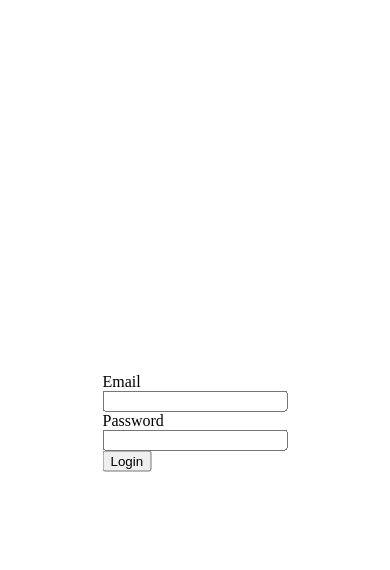
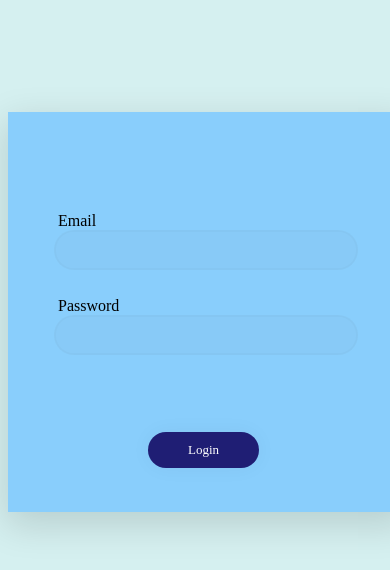
Before and after one commit to koleshchatov/newReal, a React (Vite) app in the folder my-react-app/: page /authPage in a window 390 px wide. Shown: the top 570 px of the page. Built offline with nearby package versions, Linux system fonts and the light colour scheme.

Commit message:
начал адаптивную верстку

```diff
--- a/my-react-app/src/Pages/AuthPage/authPage.module.css
+++ b/my-react-app/src/Pages/AuthPage/authPage.module.css
@@ -1,7 +1,111 @@
-.authForm {
-  position: absolute;
-  top: 50%;
-  left: 50%;
-  transform: translate(-50%, -50%);
-  align-content: center;
+body {
+  background-color: #d5f0f0;
+  font-family: "Times New Roman", Times, serif;
 }
+
+.main {
+  background-color: #89cefc;
+  width: 400px;
+  height: 400px;
+  margin: 7em auto;
+  border-radius: 0.5em;
+  box-shadow: 0px 11px 35px 2px rgba(0, 0, 0, 0.14);
+  content: "width=device-width, initial-scale=1";
+}
+
+.sign {
+  padding-top: 40px;
+  color: #8c55aa;
+  font-family: "Times New Roman", Times, serif;
+  font-weight: bold;
+  font-size: 23px;
+}
+
+.un {
+  width: 76%;
+  color: rgb(32, 7, 170);
+  font-weight: 700;
+  font-size: 14px;
+  letter-spacing: 1px;
+  background: rgba(136, 126, 126, 0.04);
+  padding: 10px 20px;
+  border: none;
+  border-radius: 20px;
+  outline: none;
+  box-sizing: border-box;
+  border: 2px solid rgba(0, 0, 0, 0.02);
+  margin-bottom: 50px;
+  margin-left: 46px;
+
+  margin-bottom: 27px;
+  font-family: "Times New Roman", Times, serif;
+}
+
+form.form1 {
+  padding-top: 100px;
+  text-align: left;
+}
+
+.pass {
+  width: 76%;
+  color: rgb(38, 50, 56);
+  font-weight: 700;
+  font-size: 14px;
+  letter-spacing: 1px;
+  background: rgba(136, 126, 126, 0.04);
+  padding: 10px 20px;
+  border: none;
+  border-radius: 20px;
+  outline: none;
+  box-sizing: border-box;
+  border: 2px solid rgba(0, 0, 0, 0.02);
+  margin-bottom: 50px;
+  margin-left: 46px;
+  margin-bottom: 27px;
+  font-family: "Times New Roman", Times, serif;
+}
+
+.un:focus,
+.pass:focus {
+  border: 2px solid rgba(245, 5, 5, 0.18) !important;
+}
+
+.submit {
+  margin-top: 50px;
+  cursor: pointer;
+  border-radius: 5em;
+  color: #fff;
+  background: #1f1e74;
+  border: 0;
+  padding-left: 40px;
+  padding-right: 40px;
+  padding-bottom: 10px;
+  padding-top: 10px;
+  font-family: "Times New Roman", Times, serif;
+  margin-left: 35%;
+  font-size: 13px;
+  box-shadow: 0 0 20px 1px rgba(14, 12, 12, 0.04);
+}
+
+.forgot {
+  text-shadow: 0px 0px 3px rgba(20, 15, 15, 0.12);
+  color: #e1bee7;
+  padding-top: 15px;
+}
+
+a {
+  text-shadow: 0px 0px 3px rgba(117, 117, 117, 0.12);
+  color: #e1bee7;
+  text-decoration: none;
+}
+
+@media (max-width: 600px) {
+  .main {
+    border-radius: 0px;
+  }
+}
+
+label {
+  padding-left: 50px;
+  font-family: "Times New Roman", Times, serif;
+}
--- a/my-react-app/src/Pages/AuthPage/index.jsx
+++ b/my-react-app/src/Pages/AuthPage/index.jsx
@@ -23,22 +23,35 @@ export default function authPage() {
 
   return (
     <>
-      <form className={styles.authForm} onSubmit={handleSubmit(onSubmit)}>
-        <div className="form-control">
+      <div className={styles.main}>
+        <form className={styles.form1} onSubmit={handleSubmit(onSubmit)}>
+          <div className={styles.form1}>
             <label>Email</label>
             <br></br>
-          <input type="text" name="email" {...register("email")} />
+            <input
+              className={styles.un}
+              type="text"
+              name="email"
+              {...register("email")}
+            />
           </div>
-        <div className="form-control">
+          <div>
             <label>Password</label>
             <br></br>
-          <input type="password" name="password" {...register("password")} />
+            <input
+              className={styles.pass}
+              type="password"
+              name="password"
+              {...register("password")}
+            />
           </div>
-        <div className="form-control">
-          <label></label>
-          <button type="submit">Login</button>
+          <div>
+            <button className={styles.submit} type="submit">
+              Login
+            </button>
           </div>
         </form>
+      </div>
     </>
   );
 }
--- a/my-react-app/src/servises/auth.service.js
+++ b/my-react-app/src/servises/auth.service.js
@@ -22,6 +22,7 @@ export async function loginUser({ email, password, deviceId }) {
 export async function refreshToken() {
   const response = await fetchData({
     path: "/auth/refresh",
+
     options: { method: "POST" },
   });
   return response.data;
```
Lines whose indentation alone changed are shown as unchanged.
